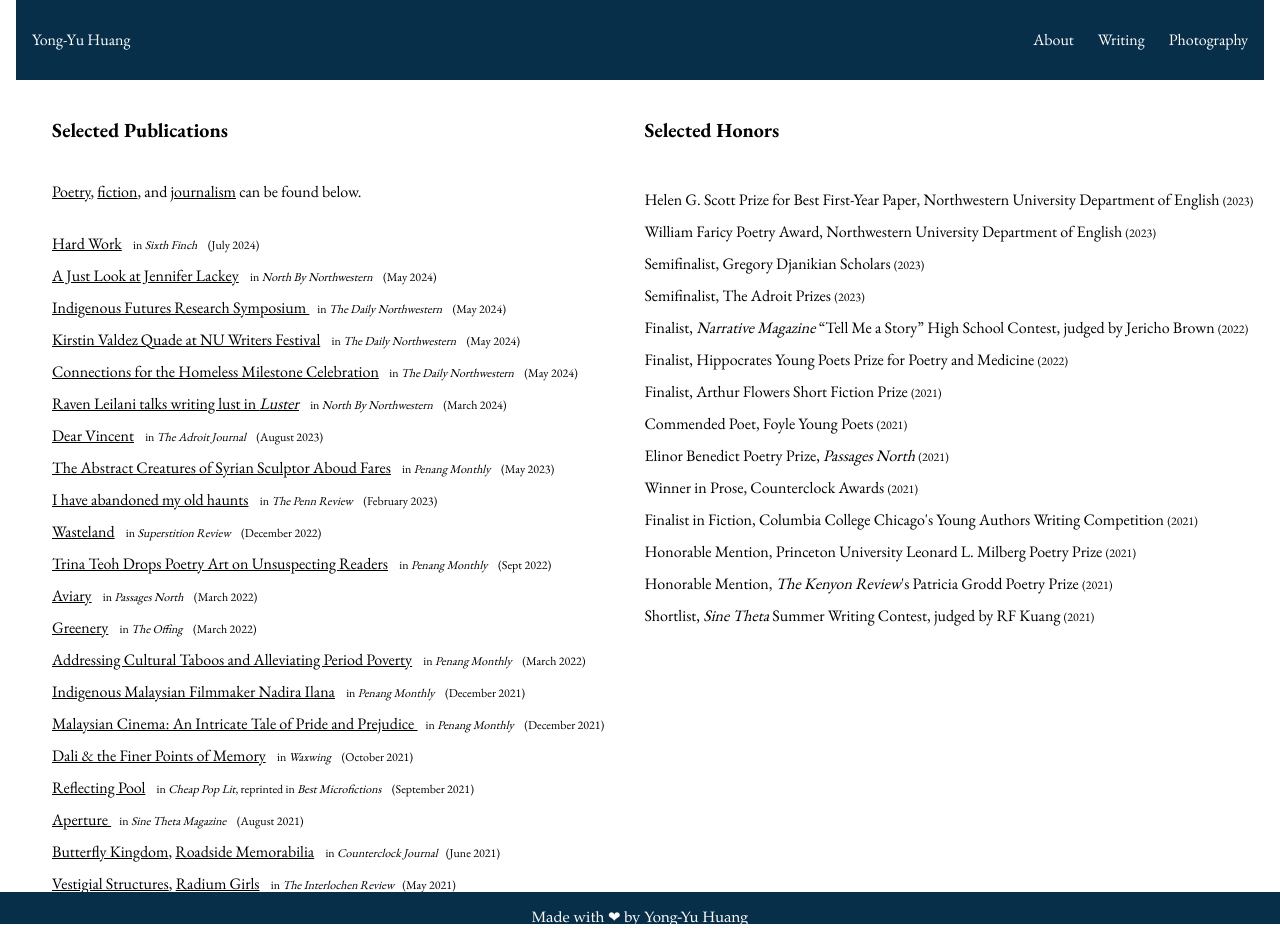
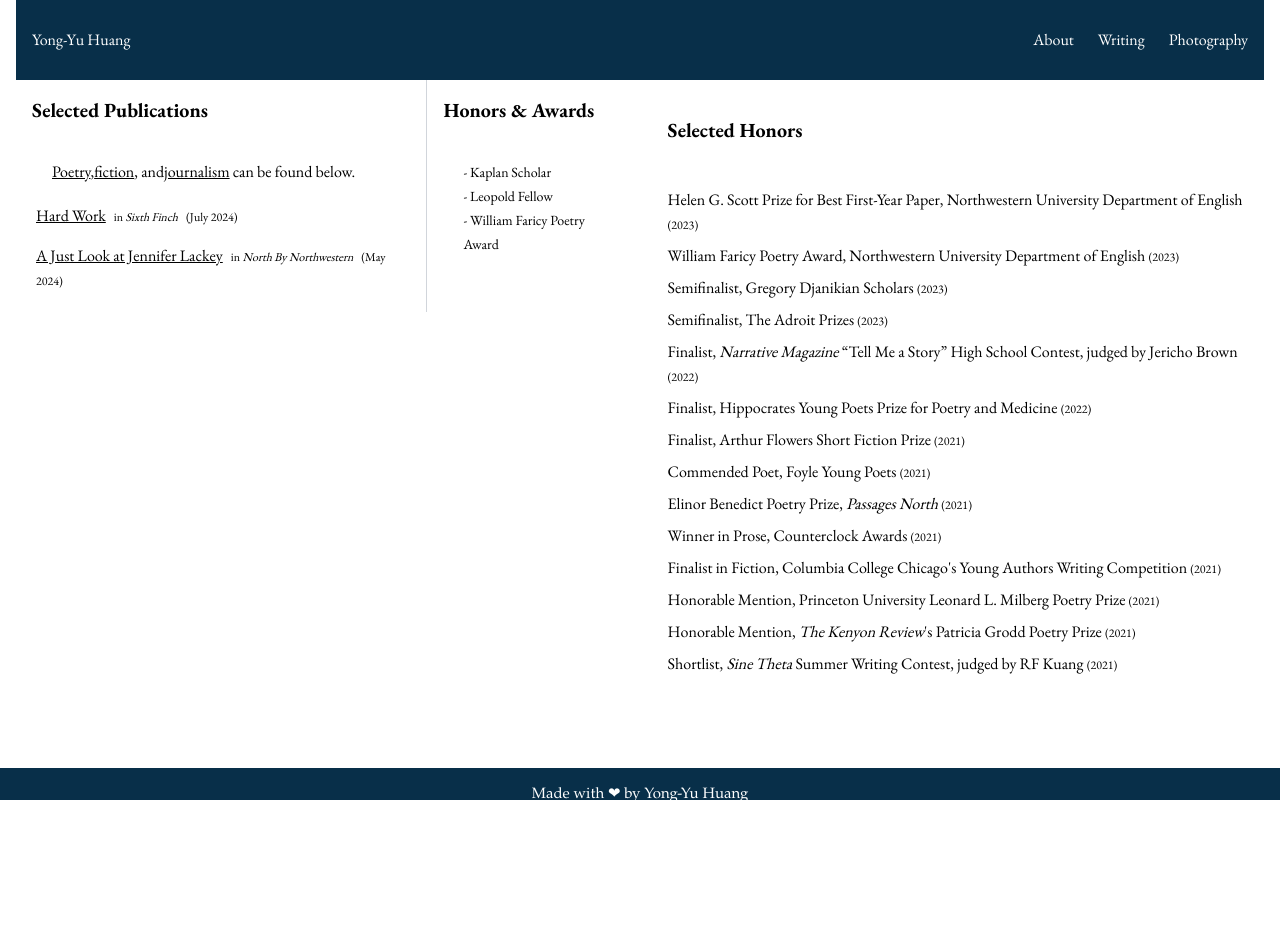
Before and after one commit to yongssh/yongssh.github.io, a Next.js app: page /writing in a window 1280 px wide. After the commit the page ends 807 px from the top, so only its background shows below. Built offline with nearby package versions, Linux system fonts and the light colour scheme.

Commit message:
changing publications page for mobile

```diff
--- a/src/app/components/publications.tsx
+++ b/src/app/components/publications.tsx
@@ -1,47 +1,54 @@
 import React from "react";
-import { EB_Garamond } from 'next/font/google'
-import styles from '../styles/Introduction.module.css';  // Import CSS module
+import { EB_Garamond } from 'next/font/google';
+import styles from '../styles/Introduction.module.css'; // Import CSS module
 
 const garamond = EB_Garamond({
   subsets: ['latin'],
   variable: '--font-garamond'
-})
+});
 
-const Publications =() => {
-    return(
-        <section className={`bg-white text-black ${garamond.className} ${styles.WritingSection}}`}>
+const Publications = () => {
+  return (
+    <section className={`bg-white text-black ${garamond.className} ${styles.WritingSection}`}>
+      <div className="flex flex-col md:flex-row">
+        {/* Publications Column */}
+        <div className="md:w-2/3 p-4">
+          <p className="text-xl font-bold mb-4">Selected Publications</p>
+          <p className="bio mb-4">
+            <span className="hover hover-poetry">Poetry</span>,
+            <span className="hover hover-prose">fiction</span>, and
+            <span className="hover hover-journ">journalism</span> can be found below.
+          </p>
+          <div className="space-y-2">
+            <p className='p-1'>
+              <a className="poetry" href="https://sixthfinch.com/huang1.html">Hard Work</a>
+              <span className="text-xs p-2">in <em>Sixth Finch</em></span>
+              <span className="text-xs">(July 2024)</span>
+            </p>
+            <p className='p-1'>
+              <a className="journ" href="https://northbynorthwestern.com/a-just-look-at-jennifer-lackey/">A Just Look at Jennifer Lackey</a>
+              <span className="text-xs p-2">in <em>North By Northwestern</em></span>
+              <span className="text-xs">(May 2024)</span>
+            </p>
+            {/* Additional Publications Here */}
+            {/* Ensure you continue this pattern for all the other publications */}
+          </div>
+        </div>
 
-      <p className="text-xl p-4 ml-5 mt-5 font-bold"> Selected Publications</p>
-      <p className="bio ml-4">
-        <span className="hover hover-poetry">Poetry</span>, <span className="hover hover-prose">fiction</span>, and  <span className="hover hover-journ">journalism</span> can be found below.</p>
-      <br></br>
-      <div className={`ml-8`}>
-            <p className={'p-1'}><a className="poetry" href="https://sixthfinch.com/huang1.html">Hard Work</a> <span className="text-xs p-2">in <em>Sixth Finch</em> </span> <span className="text-xs">(July 2024)</span></p>
-            <p className={'p-1'}><a className="journ" href="https://northbynorthwestern.com/a-just-look-at-jennifer-lackey/"> A Just Look at Jennifer Lackey</a> <span className="text-xs p-2">in <em>North By Northwestern</em> </span> <span className="text-xs">(May 2024)</span></p>
-            <p className={'p-1'}><a className="journ" href="https://dailynorthwestern.com/2024/05/16/campus/center-for-native-american-and-indigenous-research-hosts-6th-annual-symposium-on-indigenous-futures/"> Indigenous Futures Research Symposium </a> <span className="text-xs p-2">in <em>The Daily Northwestern</em> </span> <span className="text-xs">(May 2024)</span></p>
-            <p className={'p-1'}> <a className="journ" href="https://dailynorthwestern.com/2024/05/06/campus/kirstin-valdez-quade-talks-debut-novel-the-five-wounds-at-annual-writers-festival/">Kirstin Valdez Quade at NU Writers Festival</a> <span className="text-xs p-2"> in <em>The Daily Northwestern </em> </span><span className="text-xs">(May 2024)</span></p>
-            <p className={'p-1'}> <a className="journ" href="https://dailynorthwestern.com/2024/05/22/city/connections-for-the-homeless-honors-staff-volunteers-participants-at-milestone-celebration/">Connections for the Homeless Milestone Celebration</a><span className="text-xs p-2"> in <em>The Daily Northwestern </em> </span> <span className="text-xs">(May 2024)</span></p>
-            <p className={'p-1'}><a className="journ" href="https://northbynorthwestern.com/writing-lust-in-luster-a-raven-leilani-reading/"> Raven Leilani talks writing lust in <em>Luster</em></a> <span className="text-xs p-2">in <em>North By Northwestern</em> </span> <span className="text-xs">(March 2024)</span></p>
-            <p className={'p-1'}> <a className="poetry" href="https://theadroitjournal.org/issue-forty-six/issue-forty-six-yong-yu-huang/">Dear Vincent</a> <span className="text-xs p-2"> in <em>The Adroit Journal </em></span><span className="text-xs">(August 2023)</span></p>
-            <p className={'p-1'}> <a className="journ" href="https://penangmonthly.com/article/20897/facing-abstract-creatures-makes-them-relatable-in-penang"> The Abstract Creatures of Syrian Sculptor Aboud Fares</a> <span className="text-xs p-2">  in <em>Penang Monthly</em> </span> <span className="text-xs">(May 2023)</span></p>
-            <p className={'p-1'}> <a className="poetry" href="https://www.pennreview.org/i-have-abandoned-all-my-old-haunts">I have abandoned my old haunts</a> <span className="text-xs p-2"> in <em>The Penn Review </em> </span><span className="text-xs">(February 2023)</span></p>
-            <p className={'p-1'}> <a className="poetry" href="https://superstitionreview.asu.edu/issue30/poetry/youngyuhuang">Wasteland</a> <span className="text-xs p-2"> in <em>Superstition Review</em> </span><span className="text-xs">(December 2022)</span></p>
-            <p className={'p-1'}> <a className="journ" href="https://penangmonthly.com/article/20725/dropping-poetry-art-on-unsuspecting-readers"> Trina Teoh Drops Poetry Art on Unsuspecting Readers</a> <span className="text-xs p-2">  in <em>Penang Monthly</em> </span> <span className="text-xs">(Sept 2022)</span></p>
-            <p className={'p-1'}> <a className="poetry" href="https://www.passagesnorth.com/issue-43/aviary-by-yongyu-huang">Aviary</a> <span className="text-xs p-2"> in <em>Passages North</em> </span> <span className="text-xs">(March 2022)</span></p>
-            <p className={'p-1'}> <a className="poetry" href="https://theoffingmag.com/backoftheenvelope/greenery/">Greenery</a> <span className="text-xs p-2"> in <em>The Offing</em> </span> <span className="text-xs">(March 2022)</span></p>
-            <p className={'p-1'}> <a className="journ" href="https://penangmonthly.com/article/20576/addressing-cultural-taboos-and-alleviating-period-poverty"> Addressing Cultural Taboos and Alleviating Period Poverty</a> <span className="text-xs p-2">  in <em>Penang Monthly</em> </span> <span className="text-xs">(March 2022)</span></p>
-            <p className={'p-1'}> <a className="journ" href="https://penangmonthly.com/article/20500/claiming-right-of-place-in-malaysian-cinema-for-indigenous-stories"> Indigenous Malaysian Filmmaker Nadira Ilana</a> <span className="text-xs p-2">  in <em>Penang Monthly</em> </span> <span className="text-xs">(December 2021)</span></p>
-            <p className={'p-1'}> <a className="journ" href="https://penangmonthly.com/article/20497/malaysian-cinema-an-intricate-tale-of-pride-and-prejudice"> Malaysian Cinema: An Intricate Tale of Pride and Prejudice </a> <span className="text-xs p-2">  in <em>Penang Monthly</em> </span> <span className="text-xs">(December 2021)</span></p>
-            <p className={'p-1'}> <a className="poetry" href="https://waxwingmag.org/items/issue25/30_Huang-Dali-and-the-Finer-Points-of-Memory.php">Dali & the Finer Points of Memory</a> <span className="text-xs p-2"> in <em>Waxwing</em> </span> <span className="text-xs">(October 2021)</span></p>
-            <p className={'p-1'}> <a className="prose" href="http://www.cheappoplit.com/home/yong-yu-huang">Reflecting Pool</a> <span className="text-xs p-2"> in <em>Cheap Pop Lit</em>, reprinted in <em>Best Microfictions</em> </span> <span className="text-xs">(September 2021)</span></p>
-            <p className={'p-1'}> <a className="prose" href=" https://sinetheta.net/20.html">Aperture </a> <span className="text-xs p-2"> in <em>Sine Theta Magazine</em> </span><span className="text-xs">(August 2021)</span></p>
-            <p className={'p-1'}> <a className="prose" href="https://counterclock.org/yong-yu-huang">Butterfly Kingdom</a>, <a className="poetry" href="https://counterclock.org/roadside-memorabilia">Roadside Memorabilia</a> <span className="text-xs p-2"> in <em>Counterclock Journal</em></span><span className="text-xs">(June 2021)</span></p>
-            <p className={'p-1'}><a className="prose" href="http://www.interlochenreview.org/vestigial-structures"> Vestigial Structures</a>, <a className="poetry" href="https://www.interlochenreview.org/radiumgirls"> Radium Girls</a> <span className="text-xs p-2"> in <em>The Interlochen Review</em></span><span className="text-xs">(May 2021)</span></p>
-
-                </div>
-                <br></br>
+        {/* Honors Column */}
+        <div className="md:w-1/3 p-4 md:border-l border-gray-300 md:pl-4">
+          <p className="text-xl font-bold mb-4">Honors & Awards</p>
+          <p className="bio mb-4">
+            {/* List of honors here */}
+            <span className="text-sm">- Kaplan Scholar</span><br />
+            <span className="text-sm">- Leopold Fellow</span><br />
+            <span className="text-sm">- William Faricy Poetry Award</span><br />
+            {/* Add additional honors as needed */}
+          </p>
+        </div>
+      </div>
     </section>
-    );
+  );
 };
 
 export default Publications;
```
